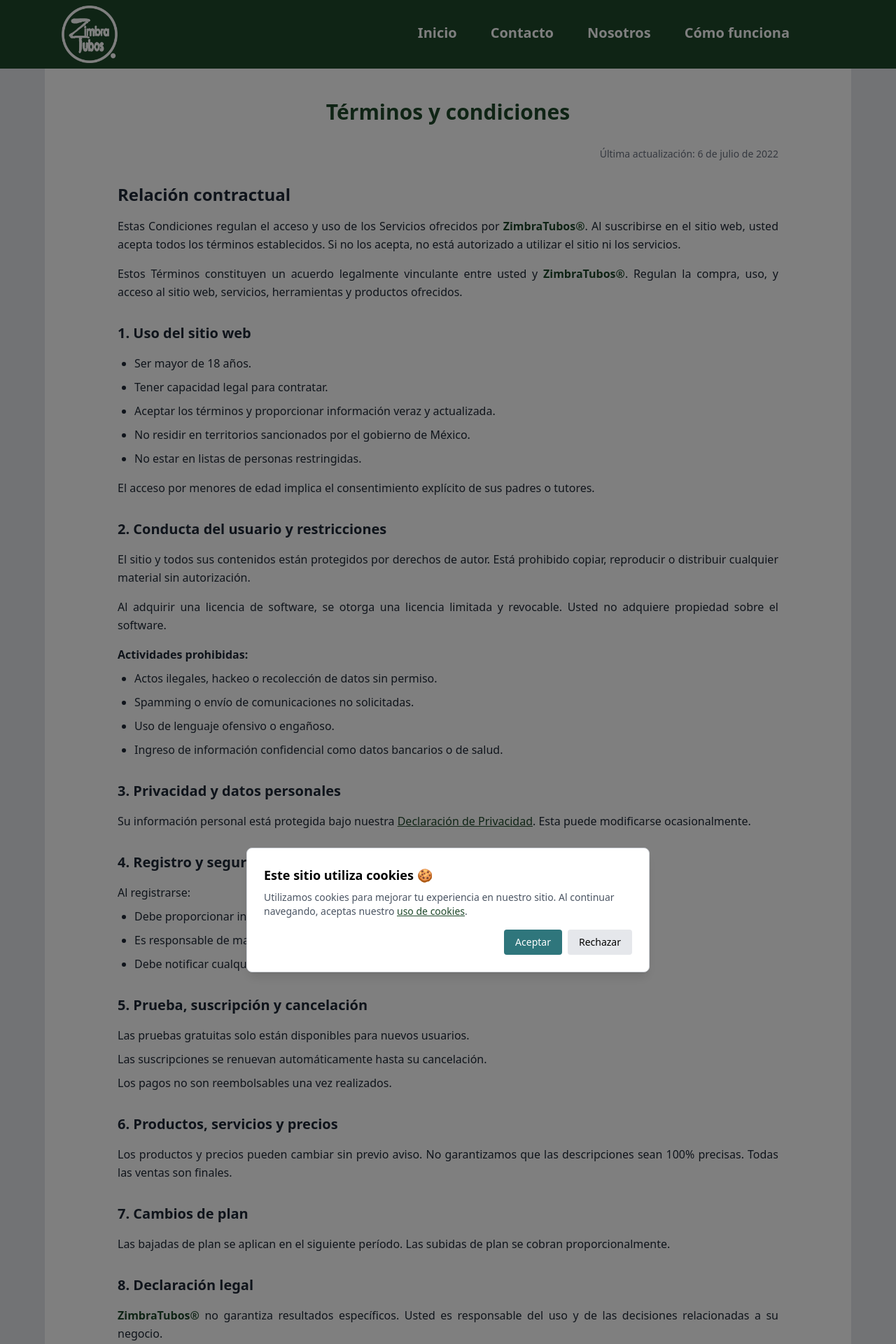
After one commit to JairAguilar04/zimbra, a PHP site: page /termsConditions.php in a window 1280 px wide. The commit adds this page. Shown: the top 1920 px of the page at 70% size. Run offline with PHP 8.4, Linux system fonts and the light colour scheme; some libraries are stand-ins or nearby versions.

Commit message:
se agrego el contenido a las paginas del footer
se agrego el tercer banner, se agrego el modal para los cookies, el icono se whatshaap se le dio mas margen para que no se vaya hasta abajo,

```diff
--- a/includes/footer.php
+++ b/includes/footer.php
@@ -4,9 +4,9 @@
             <!-- Enlaces - orden 2 en mobile, 1 en desktop -->
             <div class="order-2 md:order-1 text-center md:text-left">
                 <ul class="space-y-1">
-                    <li class="hover:text-gray-300 hover:underline"><a href="#">Aviso de privacidad</a></li>
-                    <li class="hover:text-gray-300 hover:underline"><a href="#">Términos y condiciones</a></li>
-                    <li class="hover:text-gray-300 hover:underline"><a href="#">Política de cookies</a></li>
+                    <li class="hover:text-gray-300 hover:underline"><a href="./privacyNotice.php">Aviso de privacidad</a></li>
+                    <li class="hover:text-gray-300 hover:underline"><a href="./termsConditions.php">Términos y condiciones</a></li>
+                    <li class="hover:text-gray-300 hover:underline"><a href="./policyCookies.php">Política de cookies</a></li>
                     <!-- <li class="hover:text-gray-300 hover:underline">
                     <a href="https://zimbratubos.com/admin/" target="_blank">Powered by Hubbdi 2.0.0.28</a>
                     </li> -->
@@ -180,5 +180,49 @@
         boton.textContent = galeria.classList.contains('hidden') ? "Ver más" : "Ocultar";
     }
 
+
+
+
+    <!-- Script para manejar el consentimiento -->
+  document.addEventListener('DOMContentLoaded', function () {
+    const modal = document.getElementById('cookieConsent');
+    const acceptBtn = document.getElementById('acceptCookies');
+    const declineBtn = document.getElementById('declineCookies');
+
+    const cookieName = 'zimbratubos_cookie_consent';
+
+    const setCookie = (value) => {
+      const d = new Date();
+      d.setTime(d.getTime() + (365*24*60*60*1000)); // 1 año
+      document.cookie = `${cookieName}=${value}; expires=${d.toUTCString()}; path=/`;
+    };
+
+    const getCookie = () => {
+      const nameEQ = cookieName + "=";
+      const ca = document.cookie.split(';');
+      for(let i=0; i < ca.length; i++) {
+        let c = ca[i].trim();
+        if (c.indexOf(nameEQ) === 0) return c.substring(nameEQ.length, c.length);
+      }
+      return null;
+    };
+
+    if (!getCookie()) {
+      modal.classList.remove('opacity-0', 'pointer-events-none');
+    }
+
+    acceptBtn.addEventListener('click', () => {
+      setCookie('accepted');
+      modal.classList.add('opacity-0', 'pointer-events-none');
+    });
+
+    declineBtn.addEventListener('click', () => {
+      setCookie('declined');
+      modal.classList.add('opacity-0', 'pointer-events-none');
+    });
+  });
+
+
+
 </script>
 </html>
--- a/includes/header.php
+++ b/includes/header.php
@@ -36,7 +36,7 @@
 <body class="min-h-screen flex flex-col bg-gray-200">
 
     <!-- boton de WhatsApp -->
-    <a href="https://wa.me/7224041872?text=Hola%2C%20estoy%20interesado%20en%20sus%20productos." target="_blank"  aria-label="Contáctame por WhatsApp" class="fixed bottom-6 right-6 z-50">
+    <a href="https://wa.me/7224041872?text=Hola%2C%20estoy%20interesado%20en%20sus%20productos." target="_blank"  aria-label="Contáctame por WhatsApp" class="fixed bottom-20 right-6 z-50">
         <div class="relative bg-green-600 p-4 rounded-full shadow-lg hover:scale-110 transition-transform duration-200">
             <!-- Ícono de WhatsApp -->
             <svg xmlns="http://www.w3.org/2000/svg"
@@ -49,6 +49,22 @@
             <span class="absolute top-0 right-0 w-3 h-3 bg-orange-500 rounded-full animate-bounce ring-2 ring-white"></span>
         </div>
     </a>
+
+    <!-- cookies -->
+    <div id="cookieConsent" class="fixed inset-0 flex items-center justify-center z-50 bg-black bg-opacity-50 transition-opacity duration-300 opacity-0 pointer-events-none">
+        <div class="bg-white border border-gray-300 shadow-lg rounded-lg p-6 w-full max-w-xl mx-4">
+            <h2 class="text-lg font-semibold mb-2">Este sitio utiliza cookies 🍪</h2>
+            <p class="text-sm text-gray-600 mb-4">
+                Utilizamos cookies para mejorar tu experiencia en nuestro sitio. Al continuar navegando, aceptas nuestro
+                <a href="./policyCookies.php" class="text-[#1e482a] underline hover:bg-[#1e482a]/20 hover:font-semibold">uso de cookies</a>.
+            </p>
+            <div class="flex justify-end gap-2">
+                <button id="acceptCookies" class="bg-[#2f767c] hover:bg-[#2f767c]/80 text-white text-sm px-4 py-2 rounded transition">Aceptar</button>
+                <button id="declineCookies" class="bg-gray-200 hover:bg-gray-300 text-sm px-4 py-2 rounded transition">Rechazar</button>
+            </div>
+        </div>
+    </div>
+
 
     <div class="w-full p-2 bg-[#1e482a]">
         <header class="flex sm:justify-start justify-between items-center gap-5">
--- a/index.php
+++ b/index.php
@@ -12,8 +12,8 @@
                     class="slide w-full object-cover hidden" />
                 <img src="./assets/img/banners/banner_dos.png" alt="Imagen 2"
                     class="slide w-full object-cover hidden" />
-                <!-- <img src="https://picsum.photos/id/1018/1920/600" alt="Imagen 3"
-                    class="slide w-full object-cover hidden" /> -->
+                <img src="./assets/img/banners/banner_tres.png" alt="Imagen 3"
+                    class="slide w-full object-cover hidden" />
             </div>
 
             <!-- Controles -->
--- /dev/null
+++ b/termsConditions.php
@@ -0,0 +1,178 @@
+<?php
+$pageTitle = "Nosotros";
+    include('./includes/header.php');
+?>
+    <section class="flex-grow max-w-6xl mx-auto w-full p-4 sm:p-6 bg-white">
+        <h2 class="text-center text-3xl text-[#1e482a] font-bold mt-5">Términos y condiciones</h2>
+
+        <div class="mt-8 space-y-8 text-gray-800 text-justify text-base leading-relaxed sm:px-20 px-2">
+             <p class="text-sm text-gray-500 mb-8 text-end">Última actualización: 6 de julio de 2022</p>
+
+  <!-- Introducción -->
+  <div class="mb-10">
+    <h2 class="text-2xl font-semibold mb-4">Relación contractual</h2>
+            <p class="mb-4">
+            Estas Condiciones regulan el acceso y uso de los Servicios ofrecidos por <span class="text-[#1e482a] font-bold">ZimbraTubos&reg;</span>. Al suscribirse en el sitio web, usted acepta todos los términos establecidos. Si no los acepta, no está autorizado a utilizar el sitio ni los servicios.
+            </p>
+            <p>
+            Estos Términos constituyen un acuerdo legalmente vinculante entre usted y <span class="text-[#1e482a] font-bold">ZimbraTubos&reg;</span>. Regulan la compra, uso, y acceso al sitio web, servicios, herramientas y productos ofrecidos.
+            </p>
+        </div>
+
+        <!-- Sección 1 -->
+        <div class="mb-10">
+            <h2 class="text-xl font-bold mb-4">1. Uso del sitio web</h2>
+            <ul class="list-disc ml-6 space-y-2">
+            <li>Ser mayor de 18 años.</li>
+            <li>Tener capacidad legal para contratar.</li>
+            <li>Aceptar los términos y proporcionar información veraz y actualizada.</li>
+            <li>No residir en territorios sancionados por el gobierno de México.</li>
+            <li>No estar en listas de personas restringidas.</li>
+            </ul>
+            <p class="mt-4">
+            El acceso por menores de edad implica el consentimiento explícito de sus padres o tutores.
+            </p>
+        </div>
+
+        <!-- Sección 2 -->
+        <div class="mb-10">
+            <h2 class="text-xl font-bold mb-4">2. Conducta del usuario y restricciones</h2>
+            <p class="mb-4">
+            El sitio y todos sus contenidos están protegidos por derechos de autor. Está prohibido copiar, reproducir o distribuir cualquier material sin autorización.
+            </p>
+            <p class="mb-4">
+            Al adquirir una licencia de software, se otorga una licencia limitada y revocable. Usted no adquiere propiedad sobre el software.
+            </p>
+            <p class="font-semibold mt-4 mb-2">Actividades prohibidas:</p>
+            <ul class="list-disc ml-6 space-y-2">
+            <li>Actos ilegales, hackeo o recolección de datos sin permiso.</li>
+            <li>Spamming o envío de comunicaciones no solicitadas.</li>
+            <li>Uso de lenguaje ofensivo o engañoso.</li>
+            <li>Ingreso de información confidencial como datos bancarios o de salud.</li>
+            </ul>
+        </div>
+
+        <!-- Sección 3 -->
+        <div class="mb-10">
+            <h2 class="text-xl font-bold mb-4">3. Privacidad y datos personales</h2>
+            <p>
+                Su información personal está protegida bajo nuestra <a href="./privacyNotice.php" class="text-[#1e482a] underline hover:bg-[#1e482a]/20 hover:font-semibold">Declaración de Privacidad</a>. Esta puede modificarse ocasionalmente.
+            </p>
+        </div>
+
+        <!-- Sección 4 -->
+        <div class="mb-10">
+            <h2 class="text-xl font-bold mb-4">4. Registro y seguridad de cuenta</h2>
+            <p class="mb-2">Al registrarse:</p>
+            <ul class="list-disc ml-6 space-y-2">
+            <li>Debe proporcionar información veraz.</li>
+            <li>Es responsable de mantener segura su contraseña.</li>
+            <li>Debe notificar cualquier uso no autorizado.</li>
+            </ul>
+        </div>
+
+        <!-- Sección 5 -->
+        <div class="mb-10">
+            <h2 class="text-xl font-bold mb-4">5. Prueba, suscripción y cancelación</h2>
+            <p class="mb-2">Las pruebas gratuitas solo están disponibles para nuevos usuarios.</p>
+            <p class="mb-2">Las suscripciones se renuevan automáticamente hasta su cancelación.</p>
+            <p>Los pagos no son reembolsables una vez realizados.</p>
+        </div>
+
+        <!-- Sección 6 -->
+        <div class="mb-10">
+            <h2 class="text-xl font-bold mb-4">6. Productos, servicios y precios</h2>
+            <p>
+            Los productos y precios pueden cambiar sin previo aviso. No garantizamos que las descripciones sean 100% precisas. Todas las ventas son finales.
+            </p>
+        </div>
+
+        <!-- Sección 7 -->
+        <div class="mb-10">
+            <h2 class="text-xl font-bold mb-4">7. Cambios de plan</h2>
+            <p>
+            Las bajadas de plan se aplican en el siguiente período. Las subidas de plan se cobran proporcionalmente.
+            </p>
+        </div>
+
+        <!-- Sección 8 -->
+        <div class="mb-10">
+            <h2 class="text-xl font-bold mb-4">8. Declaración legal</h2>
+            <p>
+            <span class="text-[#1e482a] font-bold">ZimbraTubos&reg;</span> no garantiza resultados específicos. Usted es responsable del uso y de las decisiones relacionadas a su negocio.
+            </p>
+        </div>
+
+        <!-- Sección 9 -->
+        <div class="mb-10">
+            <h2 class="text-xl font-bold mb-4">9. Responsabilidades legales</h2>
+            <p>
+            Usted es responsable de cumplir con todas las leyes aplicables. Debe indemnizar a <span class="text-[#1e482a] font-bold">ZimbraTubos&reg;</span> ante cualquier reclamo relacionado con su uso del servicio.
+            </p>
+        </div>
+
+        <!-- Sección 10 -->
+        <div class="mb-10">
+            <h2 class="text-xl font-bold mb-4">10. Testimonios y contenido del usuario</h2>
+            <p>
+            Los testimonios pueden ser utilizados por <span class="text-[#1e482a] font-bold">ZimbraTubos&reg;</span> con fines publicitarios. Pueden ser editados por razones de redacción.
+            </p>
+        </div>
+
+        <!-- Sección 11 -->
+        <div class="mb-10">
+            <h2 class="text-xl font-bold mb-4">11. Limitación de responsabilidad</h2>
+            <p>
+            <span class="text-[#1e482a] font-bold">ZimbraTubos&reg;</span> no será responsable por daños indirectos o consecuentes derivados del uso del sitio o los servicios.
+            </p>
+        </div>
+
+        <!-- Secciones 12-19 (resumen) -->
+        <div class="space-y-6">
+            <div>
+            <h2 class="text-xl font-bold mb-2">12. Infracción de copyright</h2>
+            <p>Puede enviar notificaciones si cree que su contenido ha sido infringido.</p>
+            </div>
+
+            <div>
+            <h2 class="text-xl font-bold mb-2">13. Enlaces de terceros</h2>
+            <p>No somos responsables del contenido de sitios externos.</p>
+            </div>
+
+            <div>
+            <h2 class="text-xl font-bold mb-2">14. Terminación</h2>
+            <p><span class="text-[#1e482a] font-bold">ZimbraTubos&reg;</span> puede cancelar su cuenta si incumple estos términos.</p>
+            </div>
+
+            <div>
+            <h2 class="text-xl font-bold mb-2">15. Firma electrónica</h2>
+            <p>Al usar el sitio, acepta comunicaciones electrónicas como equivalentes legales a las escritas.</p>
+            </div>
+
+            <div>
+            <h2 class="text-xl font-bold mb-2">16. Cambios al acuerdo</h2>
+            <p>Podemos modificar estos términos. Es su responsabilidad revisarlos periódicamente.</p>
+            </div>
+
+            <div>
+            <h2 class="text-xl font-bold mb-2">17. Incidentes de seguridad</h2>
+            <p>Le notificaremos sobre incidentes de seguridad si es legalmente requerido.</p>
+            </div>
+
+            <div>
+            <h2 class="text-xl font-bold mb-2">18. Acuerdo completo</h2>
+            <p>Estos términos constituyen el acuerdo completo entre usted y <span class="text-[#1e482a] font-bold">ZimbraTubos&reg;</span>.</p>
+            </div>
+
+            <div>
+            <h2 class="text-xl font-bold mb-2">19. Contacto</h2>
+            <p>Puede contactarnos a través del chat en el sitio web o por correo electrónico.</p>
+            </div>
+        </div>
+        </div>
+
+    </section>
+
+<?php
+    include("./includes/footer.php");
+?>
```
Also changed, not shown: policyCookies.php (added, +60 -0 lines), privacyNotice.php (added, +118 -0 lines), assets/img/banners/banner_tres.png (added).
